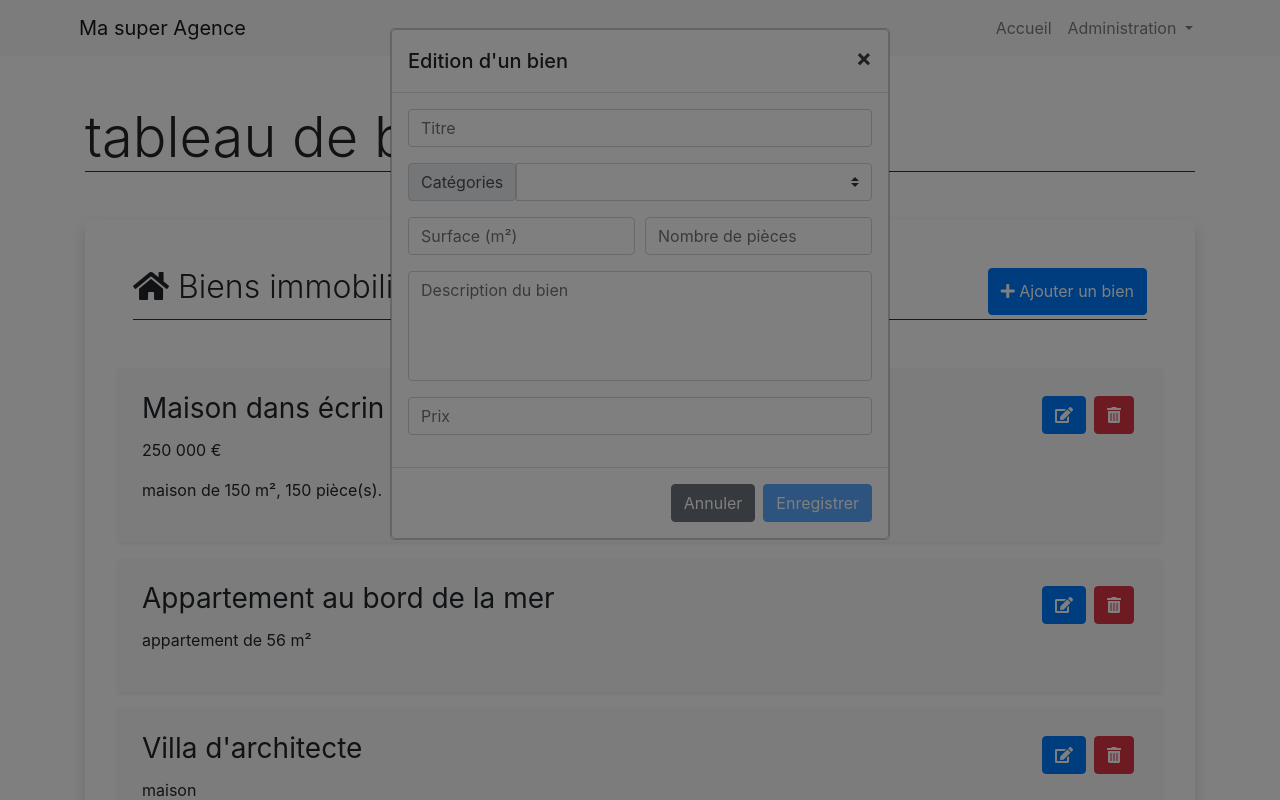
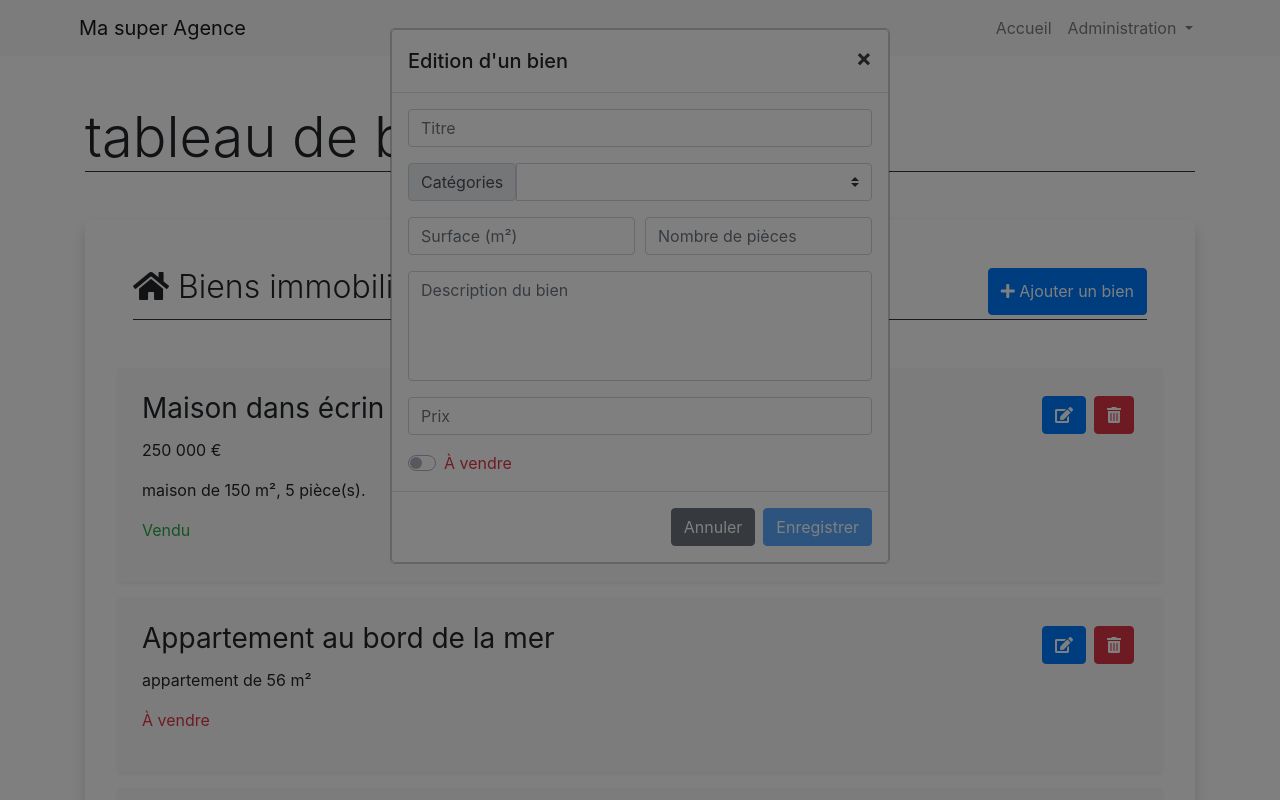
Before and after one commit to Bruno-2Ln/AgenceImmo, an Angular app: page /admin/dashboard in a window 1280 px wide. Both pictures are taken after a click on the button "Ajouter un bien". Shown: the top 800 px of the page. Built offline with nearby package versions, Linux system fonts and the light colour scheme.

Commit message:
modification du formulaire avec switch pour le statut du bien

```diff
--- a/src/app/admin/admin-properties/admin-properties.component.html
+++ b/src/app/admin/admin-properties/admin-properties.component.html
@@ -11,7 +11,7 @@
             <div class="d-flex">
                 <h3 class="font-weight-normal">{{ property.title }}</h3>
                 <div class="ml-auto">
-                    <button type="button" class="btn btn-primary m-1" title="modifier le bien"> <i class="fas fa-edit"></i></button>
+                    <button type="button" class="btn btn-primary m-1" title="modifier le bien" (click)="onEditProperty(property,propertiesFormModal)"> <i class="fas fa-edit"></i></button>
                     <button type="button" class="btn btn-danger m-1" title="effacer le bien" (click)="recupIndex(i);open(confirmDeleteProperty)"><i class="fas fa-trash-alt"></i></button>
                 </div>
             </div>
@@ -19,7 +19,11 @@
                 {{ property.price}} €
             </p>
             <p>
-                {{ property.category}} <span *ngIf="property.surface && property.surface !== ''">de {{ property.surface}} m²</span><span *ngIf="property.rooms && property.rooms !== ''">, {{ property.surface }} pièce(s).</span>
+                {{ property.category}} <span *ngIf="property.surface && property.surface !== ''">de {{ property.surface}} m²</span><span *ngIf="property.rooms && property.rooms !== ''">, {{ property.rooms }} pièce(s).</span>
+            </p>
+            <p>
+                <span class="text-success" *ngIf="property.sold">Vendu</span>
+                <span class="text-danger" *ngIf="!property.sold">À vendre</span>
             </p>
         </div>
     </div>
@@ -61,6 +65,13 @@
                     <div class="form-group">
                         <input type="text" class="form-control" placeholder="Prix" formControlName="price">
                     </div>
+                    <div class="custom-control custom-switch">
+                        <input type="checkbox" class="custom-control-input" id="customSwitch1" formControlName="sold">
+                        <label for="customSwitch1" class="custom-control-label">
+                            <span class="text-success" *ngIf="propertiesForm.value.sold">Vendu</span>
+                            <span class="text-danger" *ngIf="!propertiesForm.value.sold">À vendre</span>
+                        </label>
+                    </div>
             </div>
             <div class="modal-footer">
                 <button type="button" class="btn btn-secondary" data-dismiss="modal" (click)="d('Cross click')">Annuler</button>
@@ -72,7 +83,7 @@
 
 <!-- Modal Confirm Suppression -->
 
- <ng-template #confirmDeleteProperty let-c="close" let-d="dismiss">
+<ng-template #confirmDeleteProperty let-c="close" let-d="dismiss">
     <div class="modal-content">
         <div class="modal-body">
 
--- a/src/app/admin/admin-properties/admin-properties.component.ts
+++ b/src/app/admin/admin-properties/admin-properties.component.ts
@@ -16,7 +16,11 @@ export class AdminPropertiesComponent implements OnInit {
   propertiesForm: FormGroup;
   propertiesSubcription: Subscription;
   properties: any[] = [];
+
   indexSuppression: number;
+
+  indextoUpdate: number;
+  editMode: boolean = false;
 
   constructor(
     config: NgbModalConfig,
@@ -51,19 +55,25 @@ export class AdminPropertiesComponent implements OnInit {
       rooms: ['', Validators.required],
       description: '',
       price: ['', Validators.required],
+      sold: '',
     });
   }
 
   onSubmitPropertiesForm(){
     const newProperty = this.propertiesForm.value;
-    this.propertiesService.createProperty(newProperty);
-    console.log(this.properties);
+    if (this.editMode){
+      this.propertiesService.updateProperty(newProperty, this.indextoUpdate);
+      console.log(newProperty);
+    } else {
+      this.propertiesService.createProperty(newProperty);
+    }
 
   }
 
   //les champs du formulaire sont réinitialisés
   resetForm(){
     this.propertiesForm.reset();
+    this.editMode = false;
   }
 
   onDeleteProperty(){
@@ -73,6 +83,25 @@ export class AdminPropertiesComponent implements OnInit {
   //récupération de l'index pour le donner à la modal de confirmation
   recupIndex(index){
     this.indexSuppression = index;
+  }
+
+  onEditProperty(property, content){
+    this.open(content);
+    this.editMode = true;
+    this.propertiesForm.get('title').setValue(property.title);
+    this.propertiesForm.get('category').setValue(property.category);
+    this.propertiesForm.get('surface').setValue(property.surface);
+    this.propertiesForm.get('rooms').setValue(property.rooms);
+    this.propertiesForm.get('price').setValue(property.price);
+    this.propertiesForm.get('sold').setValue(property.sold);
+    const index = this.properties.findIndex(
+      (propertyEl) => {
+        if (propertyEl === property){
+          return true;
+        }
+      }
+    );
+    this.indextoUpdate = index;
   }
 
   // indexP(index){
--- a/src/app/services/properties.service.ts
+++ b/src/app/services/properties.service.ts
@@ -43,6 +43,12 @@ deleteProperty(index){
   this.emitProperties;
 }
 
+updateProperty(property, index) {
+  this.properties[index] = property;
+  console.log(property);
+  this.emitProperties;
+}
+
 
   //on emet les données à chaque modification de données.
   emitProperties() {
```
